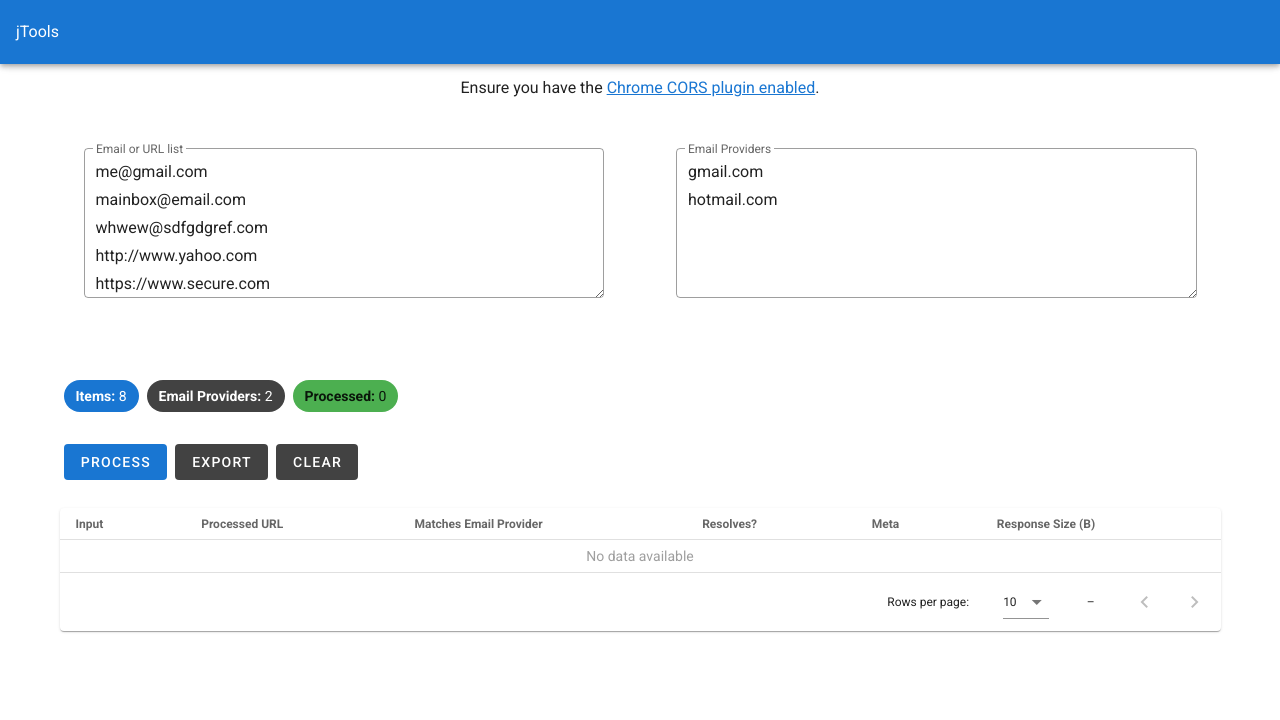
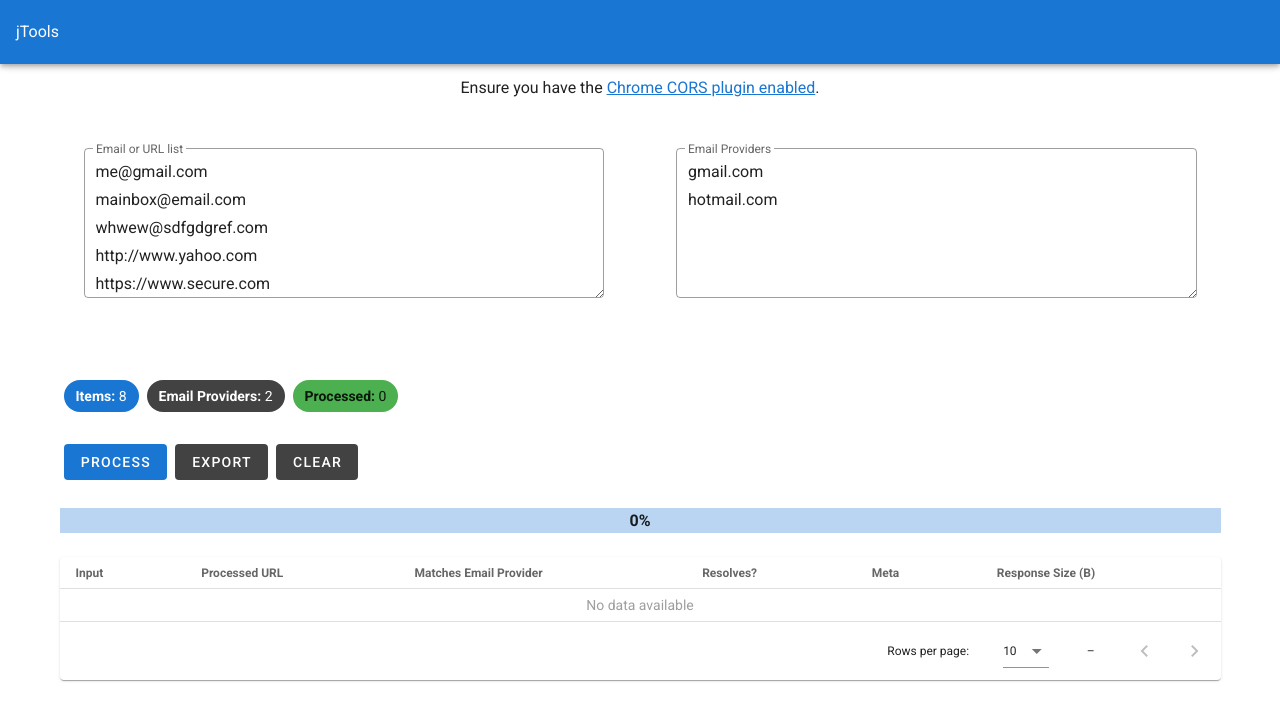
Before and after one commit to newtovaux/jtools, a Vue app: page / in a window 1280 px wide. Shown: the top 720 px of the page. Built offline with nearby package versions, Linux system fonts and the light colour scheme.

Commit message:
Added progress bar & don't count the empty lines

```diff
--- a/src/components/JTools.vue
+++ b/src/components/JTools.vue
@@ -70,6 +70,15 @@
         </v-row>
         <v-row>
             <v-col>
+                <v-progress-linear height="25" :value="progress">
+                    <template v-slot:default="{ value }">
+                        <strong>{{ Math.ceil(value) }}%</strong>
+                    </template>
+                </v-progress-linear>
+            </v-col>
+        </v-row>
+        <v-row>
+            <v-col>
                 <v-data-table
                     dense
                     :headers="headers"
@@ -100,6 +109,8 @@
 <script lang="ts">
 import Vue from "vue";
 import { v4 as uuidv4 } from "uuid";
+import axios from "axios";
+
 let { json2excel } = require("js2excel");
 
 interface Entity {
@@ -111,8 +122,6 @@ interface Entity {
     meta: string;
     len: number;
 }
-
-const axios = require("axios");
 
 export default Vue.extend({
     name: "JTools",
@@ -139,16 +148,31 @@ export default Vue.extend({
     },
     computed: {
         processedinput: function (): number {
-            var spl = this.inputs.split("\n");
-            return spl.length;
+            let spl: Array<string> = this.inputs.split("\n");
+            let count: number = 0;
+            spl.forEach((element: string) => {
+                if (element.trim() !== "") {
+                    count++;
+                }
+            });
+            return count;
         },
         processedoutput: function (): number {
-            var len = this.items.length;
+            let len: number = this.items.length;
             return len;
         },
         processedemailproviders: function (): number {
-            var spl = this.emailsprovidersinput.split("\n");
-            return spl.length;
+            let spl: Array<string> = this.emailsprovidersinput.split("\n");
+            let count: number = 0;
+            spl.forEach((element: string) => {
+                if (element.trim() !== "") {
+                    count++;
+                }
+            });
+            return count;
+        },
+        progress: function (): number {
+            return (this.processedoutput / this.processedinput) * 100;
         },
     },
     methods: {
@@ -166,9 +190,10 @@ export default Vue.extend({
             console.clear();
         },
         process: function (): void {
+            this.clear();
             // Process the email providers
 
-            this.emailsprovidersinput.split("\n").forEach((element) => {
+            this.emailsprovidersinput.split("\n").forEach((element: string) => {
                 element = element.trim();
                 if (element != "") {
                     this.emailproviders.push(element);
@@ -178,17 +203,14 @@ export default Vue.extend({
             this.inputs.split("\n").forEach((element: string) => {
                 element = element.trim();
 
-                if (element != "") {
-                    var domain = "";
+                if (element !== "") {
+                    let domain = "";
 
-                    var emailre = /(.*)@(?<domain>.*)/;
-                    var em = element.match(emailre);
+                    let em = element.match(/(.*)@(?<domain>.*)/);
 
-                    var urlre = /^http[s]?:\/\/(?<domain>.*)/;
-                    var um = element.match(urlre);
+                    let um = element.match(/^http[s]?:\/\/(?<domain>.*)/);
 
-                    var urire = /^(?<domain>\w+(\.\w+)+)/;
-                    var im = element.match(urire);
+                    let im = element.match(/^(?<domain>\w+(\.\w+)+)/);
 
                     if (em != null) {
                         // looks like an email
@@ -205,8 +227,9 @@ export default Vue.extend({
                     axios
                         .get(`https://${domain}`)
                         .then((response: any) => {
-                            var metare = /<title>(?<title>.*?)<\/title>/ms;
-                            var mm = response.data.match(metare);
+                            let mm = response.data.match(
+                                /<title>(?<title>.*?)<\/title>/ms
+                            );
 
                             this.items.push({
                                 id: uuidv4(),
@@ -271,7 +294,19 @@ export default Vue.extend({
             });
         },
         excel: function () {
-            let data = this.items;
+            // strip out the id
+
+            let data = this.items.map((x) => {
+                return {
+                    input: x.input,
+                    url: x.url,
+                    resolves: x.resolves,
+                    email: x.email,
+                    meta: x.meta,
+                    len: x.len,
+                };
+            });
+
             try {
                 json2excel({
                     data,
```
